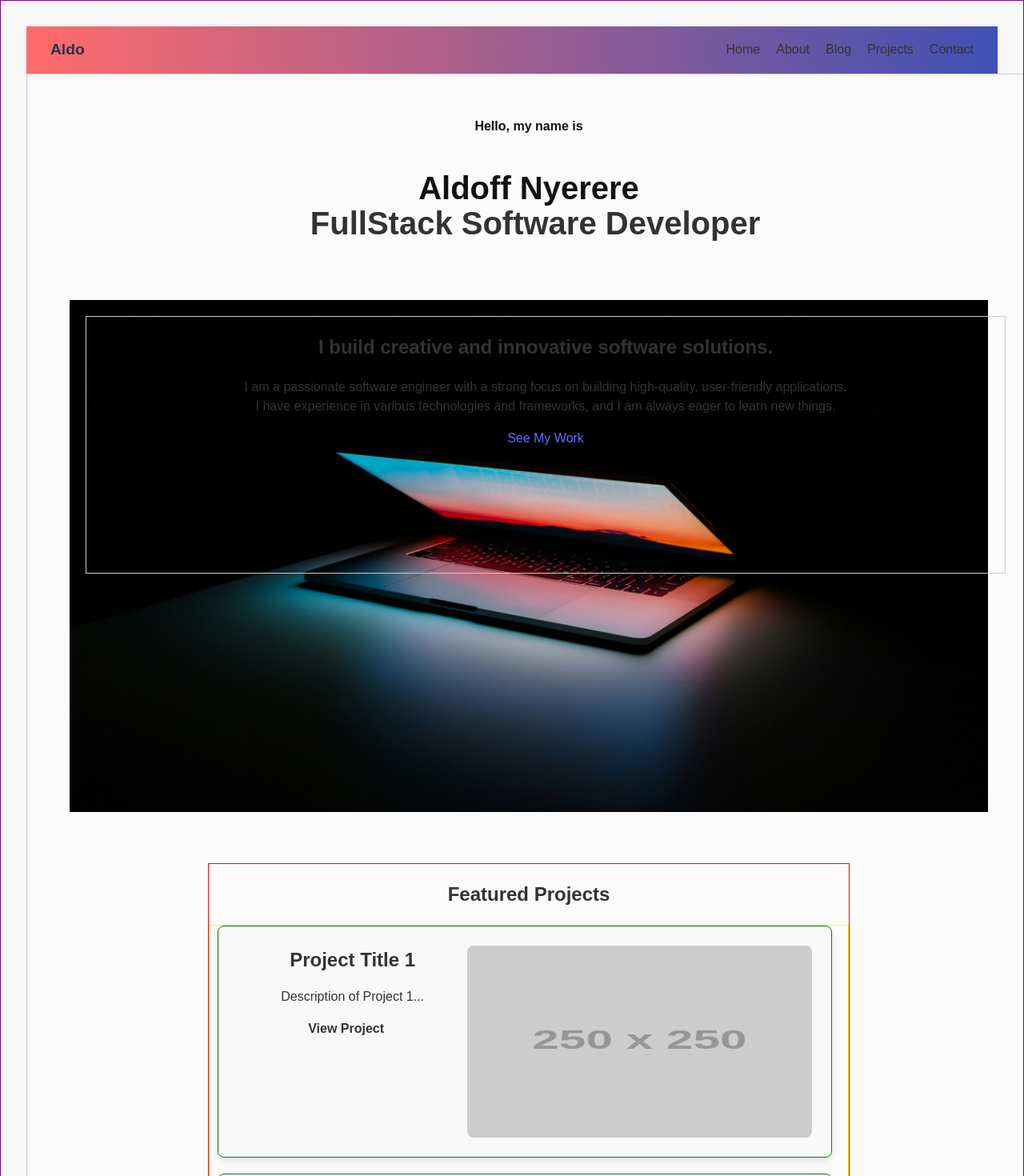
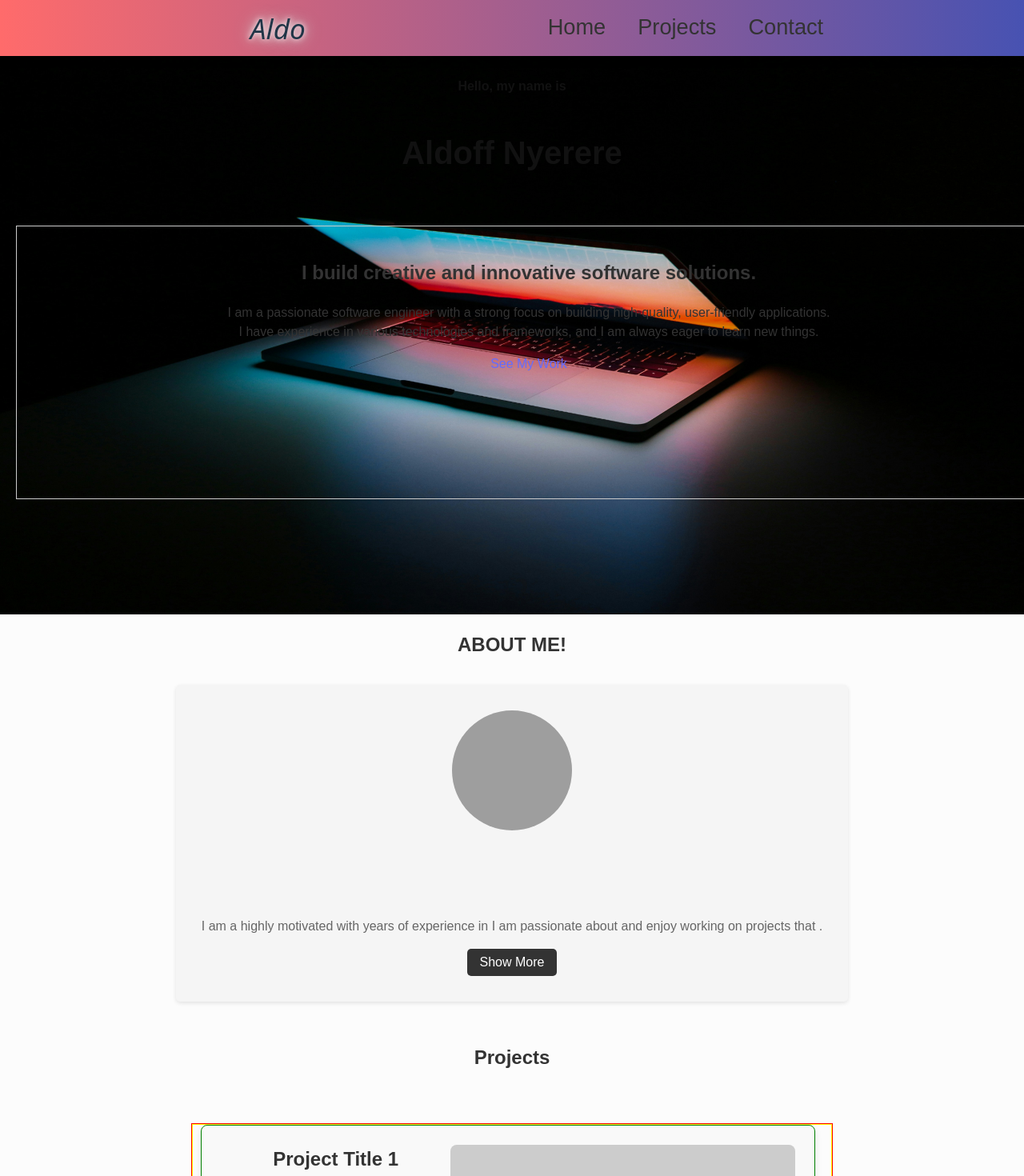
Before and after one commit to Achors/Ad-profile, a React (Vite) app in the folder client/: page / in a window 1280 px wide. Shown: the top 1470 px of the page at 80% size. Built offline with nearby package versions, Linux system fonts and the light colour scheme; grey boxes are pictures that could not be loaded.

Commit message:
Feat: About me page

```diff
--- a/client/src/App.css
+++ b/client/src/App.css
@@ -1,8 +1,7 @@
 #root {
-  border: 1px solid purple;
   width: 100vw;
   margin: 0 auto;
-  padding: 2rem;
+  padding: 0;
   text-align: center;
   overflow-x: hidden;
 }
@@ -17,10 +16,9 @@ body, html {
 
 .app-container {
   width: 100%;
-  margin: 0 auto;
-  padding: 20px;
+  margin: 0;
+  padding: 0;
   height: auto;
-  border: 1px solid #ccc;
   background-color: rgba(255, 255, 255, 0.5);
 }
 
--- a/client/src/components/HomePage.module.css
+++ b/client/src/components/HomePage.module.css
@@ -1,13 +1,16 @@
 .container {
-
+    margin-top: 8vh;
     display: flex;
-    border: 1px solid white;
     flex-direction: column;
     min-height: 100vh;
     font-family: sans-serif;
-    margin: 0;
-    padding: 0 2rem;
+    width: 100%;
     color: #333;
+  }
+  .main {
+    flex: 1;
+    display: flex;
+    flex-direction: column;
   }
 
   .heroContent{
@@ -16,6 +19,7 @@
     height: 40vh;
     text-align: center;
     margin: 20px;
+    padding-top: 20px;
   }
   .header {
     display: flex;
@@ -35,7 +39,7 @@
     background-repeat: no-repeat;
     background-position: center;
     width: 100%;
-    height: 80vh;
+    height: 88vh;
   }
 
   .name {
@@ -48,36 +52,17 @@
     margin-left: 1rem;
   }
 
-  .nav {
-    list-style: none;
-    display: flex;
-    margin: 0;
-    padding: 0;
-  }
-
-  .nav li {
-    margin-right: 1rem;
-  }
-
-  .nav a {
-    text-decoration: none;
-    color: inherit; /* Inherit base text color */
-    transition: color 0.3s ease; /* Add hover effect */
-  }
-
-  .nav a:hover {
-    color: #007bff; /* Change color on hover */
-  }
 
   .main {
     flex: 1;
     display: flex;
     flex-direction: column;
     align-items: center;
-    padding: 2rem 0;
+    width: 100%;
   }
 
   .section {
+    border: 1px solid blueviolet;
     margin-bottom: 4rem;
     height: 60vh;
     display: flex;
@@ -206,6 +191,7 @@
 .footer {
   background-image: linear-gradient(to right, #ff6b6b, #3f51b5);
   font-size: 8px;
+  margin-top: auto;
 
 }
 
--- a/client/src/components/Navbar.css
+++ b/client/src/components/Navbar.css
@@ -1,35 +1,132 @@
 .navbar {
     display: flex;
-    justify-content: space-between;
+    position: fixed;
+    width: 100%;
+    justify-content: space-evenly;
     align-items: center;
     padding: 15px 30px;
     background: linear-gradient(to right, #ff6b6b, #3f51b5);
     box-shadow: 0px 2px 5px rgba(0, 0, 0, 0.1);
+    height: 5vh;
+    list-style: none; /* Remove default bullet points */
+    transition: box-shadow 0.2s ease-in-out; /* Animation for hover */
+  }
+
+.navbar:hover {
+  box-shadow: 0 5px 10px rgba(0, 0, 0, 0.2);
+}
+
+
+  .brand {
+    font-weight: 100;
+    font-size: 2.2rem;
+    position: relative;
+    font-style: italic;
+    font-family: system-ui, -apple-system, BlinkMacSystemFont, 'Segoe UI', Roboto, Oxygen, Ubuntu, Cantarell, 'Open Sans', 'Helvetica Neue', sans-serif;
+    margin: 0;
+    text-decoration: none; /* Remove underline */
+    /* Text shadow for illumination effect */
+    text-shadow:
+      0 0 7px #fff,  /* Inner white glow */
+      0 0 15px #ddd,  /* Middle white light */
+      0 0 25px #aaa;  /* Outer white haze */
+
+    /* Border with gradient for a subtle illuminating effect */
+    border: 2px solid transparent; /* Remove white solid border */
+    background: linear-gradient(to right, rgba(255,255,255,0.7), rgba(255,255,255,0)); /* Transparent to white gradient */
+    background-clip: text; /* Apply gradient only to text */
+
+    /* Animation (optional) - uncomment for a subtle pulsating effect */
+    animation: illuminate 1s ease-in-out infinite alternate;
+  }
+
+  /* Optional animation styles */
+
+  @keyframes illuminate {
+    from { text-shadow: 0 0 7px #fff, 0 0 15px #ddd, 0 0 25px #aaa; }
+    to   { text-shadow: 0 0 5px #fff, 0 0 10px #ddd, 0 0 18px #aaa; }
+  }
+
+  .brand::before {
+    content: "";
+    position: absolute;
+    top: 0;
+    /* Adjust left position based on font size and desired alignment */
+    left: calc(50% - 20px);  /* Adjust this value as needed */
+    width: 50%;
+    height: 90%;
+    border-radius: 50%;
+    transform: rotate(-90deg);
+    z-index: 1; /* Place behind the text */
+  }
+
+  @keyframes bounce {
+    0% { transform: translateY(0); }
+    50% { transform: translateY(3px); }
+    100% { transform: translateY(0); }
   }
 
   .brand {
-    font-weight: bold;
-    font-size: 1.2rem;
-    margin: 0;
+    animation: bounce 1s ease-in-out infinite alternate;
   }
+
+ .progress-bar {
+  /* Initial styles - hide or set width to 0 */
+  position: absolute;
+  bottom: 0;
+  left: 0;
+  height: 2px;
+  background-color: black; /* Adjust color */
+  width: 0; /* Initially hidden */
+  transition: width 0.3s ease-in-out;
+}
+
 
   .nav-list {
     display: flex;
     list-style: none;
+    gap: 20px;
     margin: 0;
     padding: 0;
+    font-size: 1.7rem;
   }
 
   .nav-item {
     margin-left: 20px;
+    margin-bottom: 2px;
   }
 
   .nav-item a {
+    /* Base styles */
     text-decoration: none;
     color: #333;
-    font-weight: 500;
+    font-weight: 400;
+    position: relative; /* Required for pseudo-element */
+    overflow: hidden; /* Ensures underline stays within boundaries */
+    transition: background-color 0.3s ease-in-out; /* Animation for hover */
+    background-clip: text;
+    -webkit-background-clip: text;
 
-    &:hover {
-      color: #007bff;
-    }
   }
+
+  .nav-item a:hover:after {
+    /* Pseudo-element for the underline */
+    content: "";
+    position: absolute;
+    bottom: 0;
+    left: 0;
+    width: 100%;
+    height: 5px; /* Adjust height as needed */
+    background-color: black; /* Underline color */
+    transition: width 0.9s ease-in-out;
+    border-radius: 20%; /* Animation for hover */
+    margin: 2px;
+    opacity: 0.3;
+  }
+
+  .nav-item a:hover {
+    /* Change navbar item background on hover (optional) */
+    background-color: transparent;/* Adjust hover background color */
+
+
+  }
--- a/client/src/components/Navbar.jsx
+++ b/client/src/components/Navbar.jsx
@@ -16,13 +16,11 @@ function Navbar() {
       <ul className="nav-list">
         <li className="nav-item">
         <Link to="/" onClick={() => scrollToSection('home-section')}>Home</Link>
+        <div className="progress-bar"></div>
         </li>
-        <li className="nav-item">
+        {/* <li className="nav-item">
         <Link to="/about" onClick={() => scrollToSection('about-section')}>About</Link>
-        </li>
-        <li className="nav-item">
-        <Link to="/blog" onClick={() => scrollToSection('blog-section')}>Blog</Link>
-        </li>
+        </li> */}
         <li className="nav-item">
         <Link to="/projects" onClick={() => scrollToSection('projects-section')}>Projects</Link>
         </li>
--- /dev/null
+++ b/client/src/components/about.css
@@ -0,0 +1,49 @@
+.about-section {
+    display: flex;
+    flex-direction: column;
+    align-items: center;
+    padding: 2rem;
+    margin: 2rem 0;
+    border-radius: 5px;
+    background-color: #f5f5f5;
+    box-shadow: 0 2px 5px rgba(0, 0, 0, 0.1);
+    transition: all 0.3s ease-in-out;
+  }
+
+  .about-section:hover {
+    box-shadow: 0 5px 10px rgba(0, 0, 0, 0.2);
+  }
+
+  .profile-pic {
+    width: 150px;
+    height: 150px;
+    border-radius: 50%;
+    margin-bottom: 1rem;
+  }
+
+  .job-title {
+    font-size: 1.2rem;
+    font-weight: bold;
+    color: #333;
+  }
+
+  .description {
+    text-align: justify;
+    line-height: 1.5;
+    margin-bottom: 1rem;
+    color: #666;
+  }
+
+  .toggle-btn {
+    background-color: #333;
+    color: white;
+    padding: 0.5rem 1rem;
+    border: none;
+    border-radius: 5px;
+    cursor: pointer; /* Add cursor pointer effect on hover */
+    transition: all 0.3s ease-in-out;
+  }
+
+  .toggle-btn:hover {
+    background-color: #444; /* Change button color on hover */
+  }
--- a/client/src/components/about.jsx
+++ b/client/src/components/about.jsx
@@ -1,18 +1,50 @@
-import HeroSection from './HeroSection';
-import ContentSection from './ContentSection';
-import '../App.css';
+import { useState, useEffect } from 'react';
+import './about.css';
 
+function AboutMe() {
+  const [showMore, setShowMore] = useState(false);
 
-function About() {
+  useEffect(() => {
+    const handleResize = () => {
+      if (window.innerWidth <= 768) {
+        setShowMore(true); // Show full description on smaller screens
+      }
+    };
+    window.addEventListener('resize', handleResize);
+    return () => window.removeEventListener('resize', handleResize);
+  }, []);
+
+  const toggleDescription = () => setShowMore(!showMore);
+
   return (
-    <div>
-        <HeroSection />
-      <ContentSection />
-
-
-
+    <div id="about-me" className="about-section">
+      <img
+        src="../assets/overal bgd.jpg"
+        alt="Your Name - Profile Picture"
+        className="profile-pic"
+      />
+      <h2>
+        { /* Enter your name here */} <br />
+        <span className="job-title">{ /* Enter your profession here */}</span>
+      </h2>
+      <p className="description">
+        { /* Enter a short description about yourself here */} I am a highly motivated {/* Enter your profession here */} with
+        {/* Enter years of experience here */} years of experience in {/* Enter your skills here */} I am passionate about
+        {/* Enter your area of interest here */} and enjoy working on projects that {/* Briefly describe the kind of projects you enjoy */}.
+        {showMore && (
+          <> {/* Additional details displayed when "Show More" is clicked */}
+            <br />
+            <br />
+            {/* Add more detailed information about yourself, skills, or experience here */}
+            I am always eager to learn new technologies and expand my skillset. In my free time, I enjoy {/* Briefly mention your hobbies or interests */}
+          </>
+        )}
+      </p>
+      <button className="toggle-btn" onClick={toggleDescription}>
+        {showMore ? 'Show Less' : 'Show More'}
+      </button>
     </div>
-  )
+  );
 }
 
-export default About
+export default AboutMe;
--- a/client/src/components/home.jsx
+++ b/client/src/components/home.jsx
@@ -4,21 +4,25 @@ import { FontAwesomeIcon } from '@fortawesome/react-fontawesome';
 import { faEnvelope, faMapMarkerAlt } from '@fortawesome/free-solid-svg-icons';
 import { faTwitter, faLinkedin, faGithub, faWhatsapp } from '@fortawesome/free-brands-svg-icons';
 import Projects from './projects';
+import AboutMe from './about';
 
 
 function HomePage() {
   return (
     <div className={styles.container}>
+
+    <main className={styles.main}>
+    <section className={styles.hero} id="about">
+
       <header className={styles.header}>
           <p><span className={styles.name}> Hello, my name is</span> <br/></p>
         <h1 className={styles.heading}>
           <span className={styles.name}> Aldoff Nyerere</span> <br/>
-          <span className={styles.title}>FullStack Software Developer</span>
+          {/* <span className={styles.title}>FullStack Software Developer</span> */}
         </h1>
       </header>
 
-      <main className={styles.main}>
-        <section className={styles.hero} id="about">
+
           <div className={styles.heroContent}>
             <h2>
               I build creative and innovative software solutions.
@@ -38,7 +42,13 @@ function HomePage() {
             {/* Add your profile image here */}
           </div>
         </section>
+
         <section>
+        <h2>ABOUT ME!</h2>
+          <AboutMe />
+        </section>
+        <section>
+        <h2>Projects</h2>
           <Projects />
         </section>
 
--- a/client/src/components/projects.jsx
+++ b/client/src/components/projects.jsx
@@ -4,7 +4,6 @@ function Projects() {
   return (
     <div>
       <section className={`${styles.section} ${styles.projects}`} id="projects">
-        <h2>Featured Projects</h2>
         <div className={styles.projectGrid}>
           <div className={styles.project}>
             <img src="https://via.placeholder.com/250" alt="Project 1" />
```
